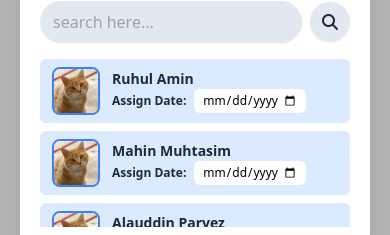
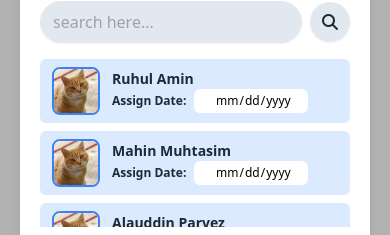
Before and after one commit to CodeBuddy07/MealSheet, a React (Vite) app: page /tasks in a window 390 px wide. Both pictures are taken after typing "Sample", "Sample" into the empty fields and a click on the button "ADD". Shown: the part 159-394 px from the top of the page. Built offline with nearby package versions, Linux system fonts and the light colour scheme.

Commit message:
Date Picker Should be visible In Mobile Devices

```diff
--- /dev/null
+++ b/src/Task/Task.css
@@ -0,0 +1,43 @@
+input[type=date],
+ input[type=time] {
+     border            : none;
+     box-sizing        : border-box;
+     outline           : 0;
+     padding-left      : .75rem;
+     display           : flex;
+     justify-content   : center;
+     position          : relative;
+     width             : 100%;
+     -moz-appearance   : textfield;
+     -webkit-appearance: none;
+     margin            : 0;
+ }
+
+ input[type=date]::placeholder,
+ input[type=time]::placeholder {
+     font-family: 'Roboto';
+     font-size  : 17px;
+     font-style : normal;
+     font-weight: 400;
+ }
+
+ input[type=date]::-webkit-calendar-picker-indicator,
+ input[type=time]::-webkit-calendar-picker-indicator {
+     background: none;
+     bottom    : 0;
+     color     : transparent;
+     cursor    : pointer;
+     height    : auto;
+     left      : 0;
+     position  : absolute;
+     right     : 0;
+     top       : 0;
+     width     : auto;
+ }
+
+
+ input[type=date]::-webkit-datetime-edit,
+ input[type=time]::-webkit-datetime-edit {
+     text-align: center;
+     width     : 100%;
+ }
--- a/src/Task/Task.jsx
+++ b/src/Task/Task.jsx
@@ -1,5 +1,7 @@
+import "./Task.css"
 import { useEffect } from "react";
 import { useState } from "react";
+
 
 const Task = () => {
 
@@ -118,7 +120,7 @@ const Task = () => {
                                             <h1 className=" try font-bold text-sm w-2 text-ellipsis">{user.user_name}</h1>
                                             <div className="flex justify-center items-center gap-2">
                                                 <span className="text-xs font-bold">Assign Date: </span>
-                                                <input className=" bg-white rounded-md input-xs w-28 text-black" name={`${user.user_name}assignedDate`} defaultValue="mm/dd/yyyy" type="date" />
+                                                <input className=" bg-white rounded-md input-xs w-28 text-black" name={`${user.user_name}assignedDate`} defaultValue="DD/MM/YYYY" type="date" />
                                             </div>
                                         </div>
                                     </div>
```
